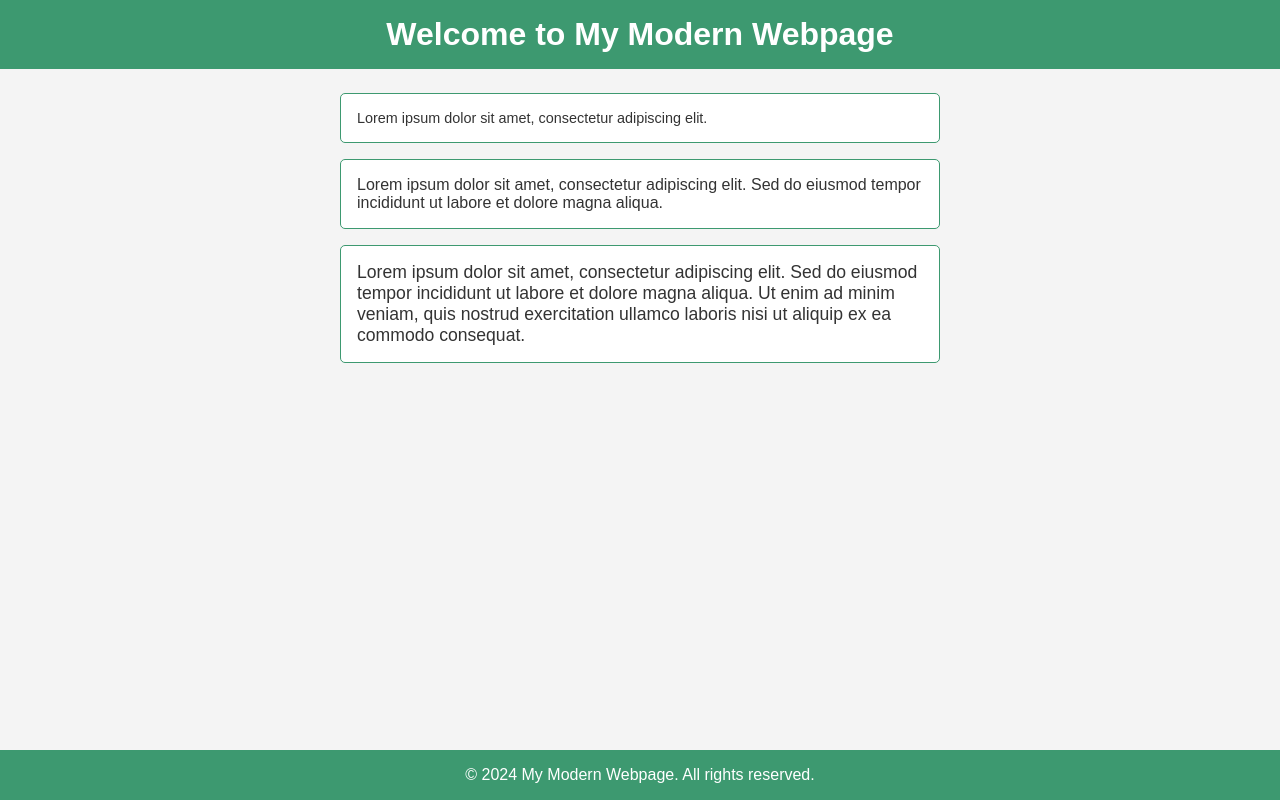
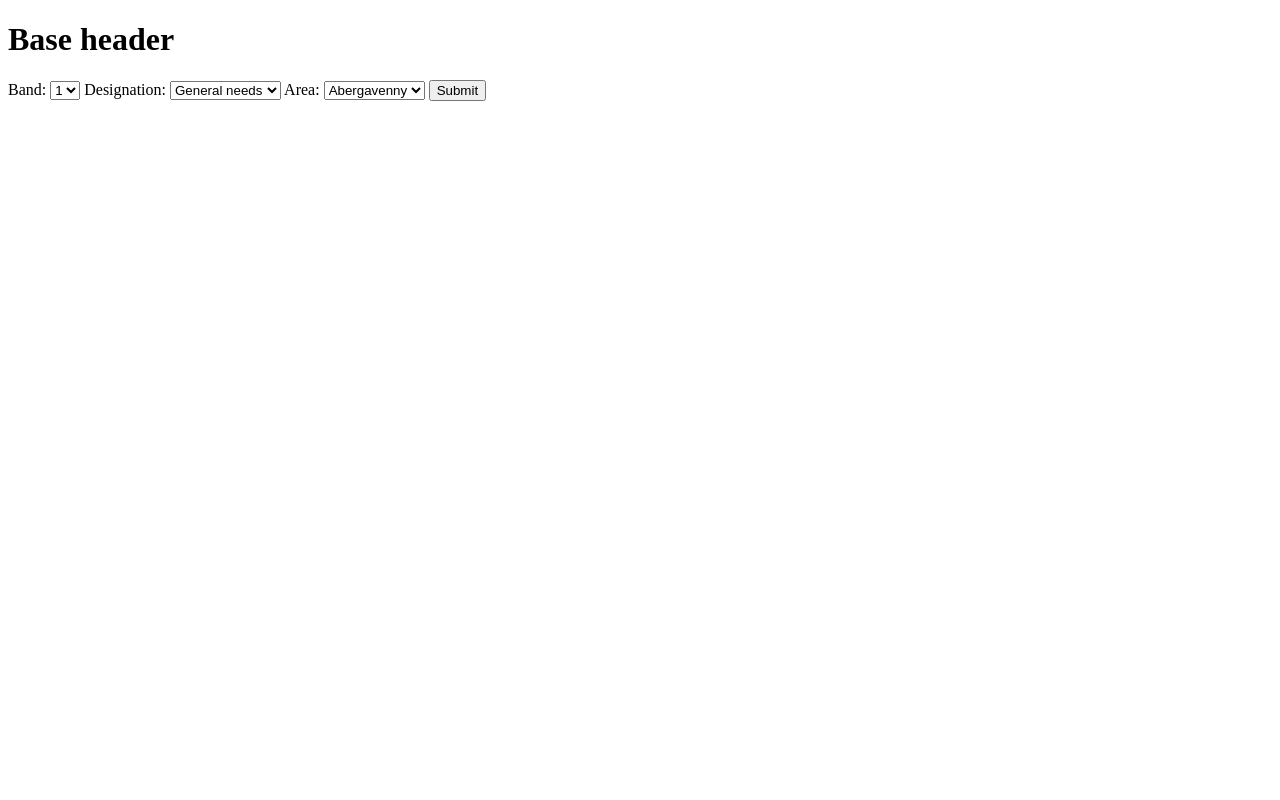
Before and after one commit to jamiebrine/interactiveMap, a Flask app: page / in a window 1280 px wide. Run offline with Flask 3, Linux system fonts and the light colour scheme.

Commit message:
Implemented basic form functionality returning all matching dates. TODO - calculate wait times, make pretty

```diff
--- a/src/app.py
+++ b/src/app.py
@@ -1,5 +1,6 @@
-from flask import Flask,render_template
+from flask import Flask, request, render_template
 import socket
+import json
 
 app = Flask(__name__)
 
@@ -12,6 +13,30 @@ def index():
     except:
         return render_template('error.html')
 
+@app.route('/submit', methods=['POST'])
+def submit():
+    band = request.form.get('band')
+    designation = request.form.get('designation')
+    postcode = request.form.get('postcode')
+    matches = calculateAverageWait(band,designation,postcode)
+
+    #return str(len(matches))
+
+    output = ""
+    for item in matches:
+        output += f"{item[0]}, {item[1]}\n"
+    return output
+
+def calculateAverageWait(band, designation, postcode):
+
+    # Load data from data.json
+    with open('src/data.json') as file:
+        data = json.load(file)
+
+    # Filter data based on band, designation, and area
+    filteredData = [(item['letDate'], item['priorityDate']) for item in data if item['band'] == band and item['designation'] == designation and item['postcode'] == postcode]
+
+    return filteredData
 
 if __name__ == "__main__":
     app.run(host='0.0.0.0', port=8080)
--- /dev/null
+++ b/src/templates/base.html
@@ -0,0 +1,17 @@
+<!DOCTYPE html>
+<html lang="en">
+
+<head>
+    <meta charset="UTF-8">
+    <meta name="viewport" content="width=device-width, initial-scale=1.0">
+    <title>MHA - {% block title %} {% endblock %}</title>
+</head>
+
+<body>
+    <h1>Base header</h1>
+    <div>
+        {% block content %} {% endblock %}
+    </div>
+</body>
+
+</html>
--- a/src/templates/index.html
+++ b/src/templates/index.html
@@ -1,34 +1,34 @@
-<!DOCTYPE html>
-<html lang="en">
+{% extends 'base.html' %}
 
-<head>
-    <meta charset="UTF-8">
-    <meta name="viewport" content="width=device-width, initial-scale=1.0">
-    <title>Minimalistic Modern Webpage</title>
-    <link rel="stylesheet" href="../static/style.css">
-</head>
+{% block title %} home {% endblock %}
 
-<body>
-    <header>
-        <h1>Welcome to My Modern Webpage</h1>
-    </header>
-    <main>
-        <section class="box box-small">
-            <p>Lorem ipsum dolor sit amet, consectetur adipiscing elit.</p>
-        </section>
-        <section class="box box-medium">
-            <p>Lorem ipsum dolor sit amet, consectetur adipiscing elit. Sed do eiusmod tempor incididunt ut labore et
-                dolore magna aliqua.</p>
-        </section>
-        <section class="box box-large">
-            <p>Lorem ipsum dolor sit amet, consectetur adipiscing elit. Sed do eiusmod tempor incididunt ut labore et
-                dolore magna aliqua. Ut enim ad minim veniam, quis nostrud exercitation ullamco laboris nisi ut aliquip
-                ex ea commodo consequat.</p>
-        </section>
-    </main>
-    <footer>
-        <p>&copy; 2024 My Modern Webpage. All rights reserved.</p>
-    </footer>
-</body>
+{% block content %}
+<form action="/submit" method="post">
+    <label for="band">Band:</label>
+    <select id="band" name="band">
+        <option value="1">1</option>
+        <option value="2">2</option>
+        <option value="3">3</option>
+        <option value="4">4</option>
+        <option value="5">5</option>
+    </select>
 
-</html>
+    <label for="designation">Designation:</label>
+    <select id="designation" name="designation">
+        <option value="gen">General needs</option>
+        <option value="oap">OAP</option>
+        <option value="soap">Sheltered OAP</option>
+    </select>
+
+    <label for="postcode">Area:</label>
+    <select id="postcode" name="postcode">
+        <option value="NP7">Abergavenny</option>
+        <option value="NP26">Caldicot</option>
+        <option value="NP16">Chepstow</option>
+        <option value="NP25">Monmouth</option>
+        <option value="NP15">Usk</option>
+    </select>
+
+    <input type="submit" value="Submit">
+</form>
+{% endblock %}
```
Also changed, not shown: src/templates/map.html (added, +7 -0 lines), src/data.json, 1 other file.
